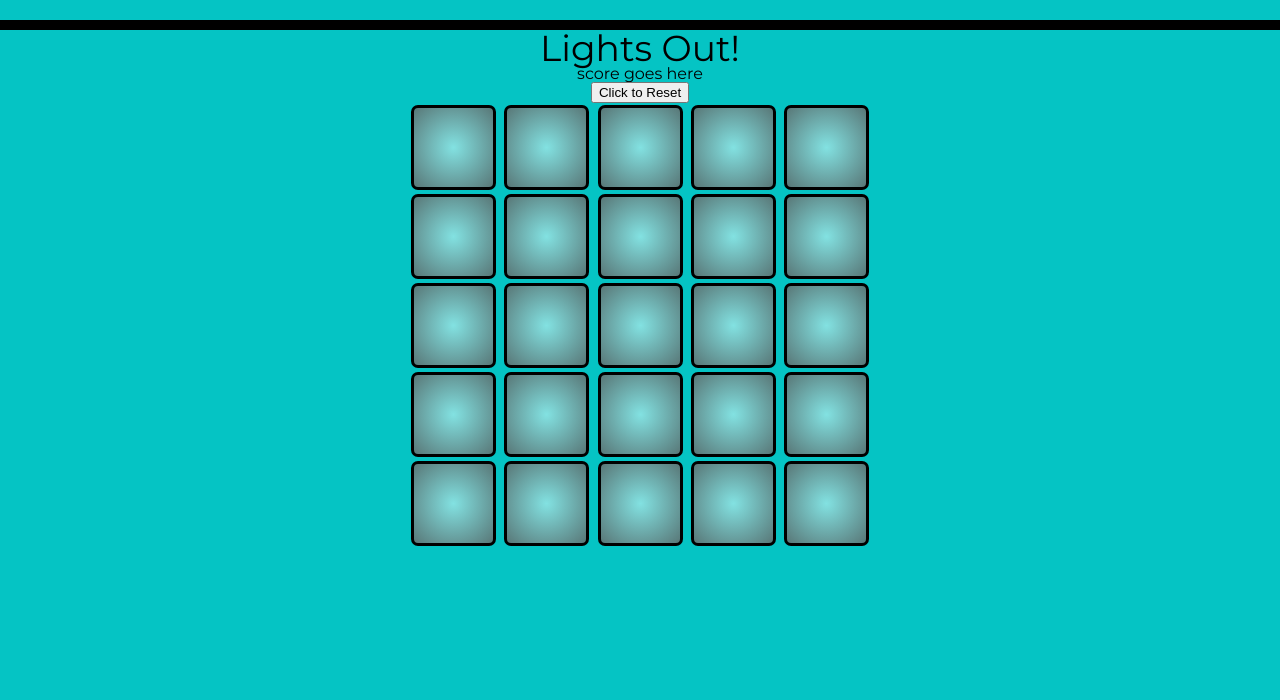
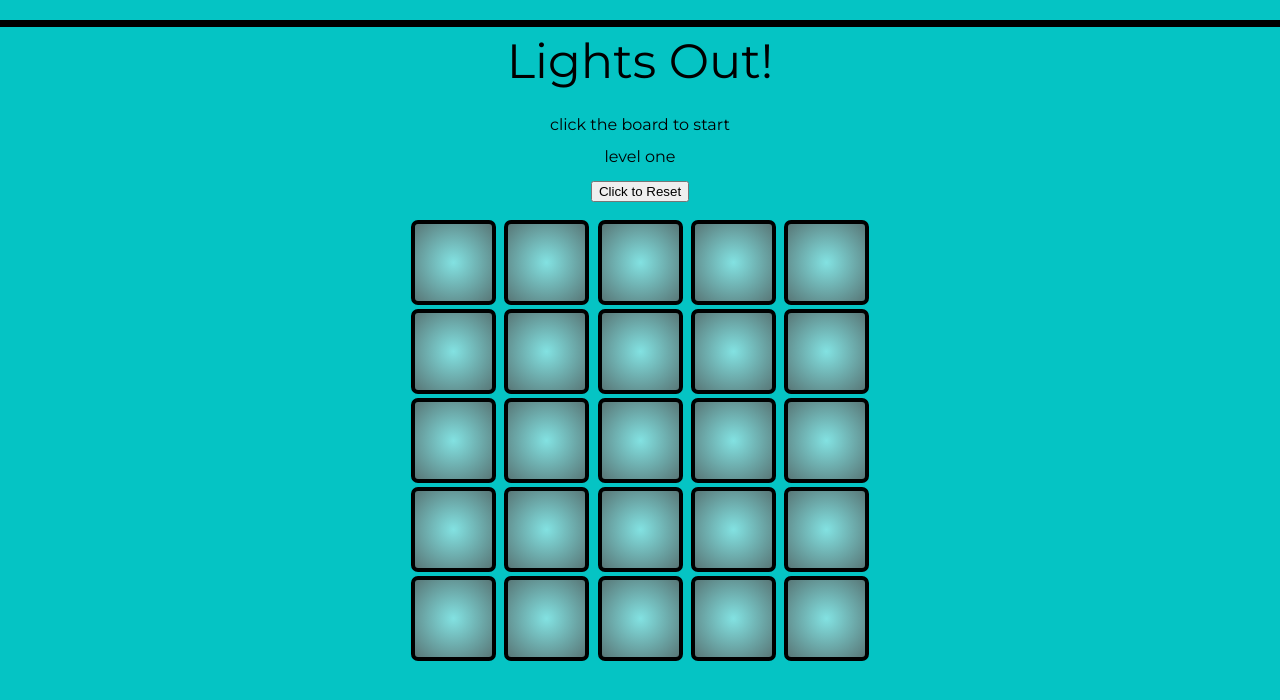
Before and after one commit to jaselchauhan/WDI_Project1, a PHP site: page / in a window 1280 px wide. Shown: the top 700 px of the page. Run offline with PHP 8.4, Linux system fonts and the light colour scheme; some libraries are stand-ins or nearby versions.

Commit message:
basic game is here. self high five

```diff
--- a/css/app.css
+++ b/css/app.css
@@ -9,10 +9,11 @@ body{
   margin-top: 50px;
 }
 
-h1 {border-top: 10px solid black;
+h1 {border-top: 7px solid black;
   width: 100%;
   margin-top: -30px;
-  font-size: 36px;
+  padding-top: 10px;
+  font-size: 48px;
   }
 
 ul {
@@ -30,7 +31,7 @@ li {
   background-color: rgba(214, 4, 4, 0.7);
   color:rgba(100, 239, 170, 0.7);
   border-radius: 7px;
-  border:3px solid black;
+  border:4px solid black;
   height: 17%;
   width:17%;
   display: inline-block;
@@ -47,7 +48,7 @@ li {
 
 li:hover{
   /*background-color:rgba(175, 119, 234, 0.1);*/
-  border:4px solid black;
+  border:5px solid black;
   box-sizing: border-box;
   box-shadow: 10px 10px 5px rgba(0,0,0,0.5);   }
 
--- a/home.html
+++ b/home.html
@@ -17,11 +17,13 @@
 
   <div class="container">
 
-    <h1 id="title">Lights Out!</h1>
+    <h1 id="title">Lights Out!</h1><br><br>
 
-    <h3 id="score"> score goes here</h3>
+    <p id="score"> click the board to start</p><br>
 
-    <button id="reset">Click to Reset</button>
+    <p id="remainingTiles"> level one</p><br>
+
+    <button id="reset">Click to Reset</button><br><br>
 
     <ul class="grid">
 
@@ -68,6 +70,8 @@ pulsating lights - http://jsoverson.github.io/jquery.pulse.js/
 rotate lights
 make responsive
 
+logic so that if reset the messages change to something different than loadup messages.
+
 ambient background which gradually changes colors
 on click flip the tiles and their relative ones with jquery animations
 
@@ -79,10 +83,14 @@ jquery flip on clicked tile?
 
 counter for remaining tiles left
 
+animate the remaining tiles and turn numbers by making them bold on each mouse click
+
 sound retro beep on mouse click
 sounds short click on mouse hover
 
 scrolling baclground image
+
+on win, the tiles fade Out and a z-index hidden div comes up to congratulate user
 
 
 //work out how player 2 will play - player 1 goes first and after the first click a timer starts counting down. player 1's turn will end once the timer has run out, at which point their turn score will be logged to compare against player 2's if neither manages to win) . if the timer runs out before the hasWon function has returned true then player ones turn has ended and its onto player two.
--- a/js/app.js
+++ b/js/app.js
@@ -28,13 +28,13 @@ $(document).ready(function() {
 
         hasWon();
 
-        $scoreBoard.html(turnCounter);
+        $scoreBoard.html("Clicks so far: "+turnCounter);
       })
     })
 
     $($reset).click(function() {
       resetBoard();
-      $scoreBoard.html(turnCounter);
+      $scoreBoard.html("click the board to start");
 
     });
 
@@ -53,14 +53,25 @@ $(document).ready(function() {
 ----------------------------------------------------------------------------------------------------------------
 */
 
+  //create functions to change the grid size on a button click - players can choose from 3X3, 4X4, 5X5 and 6X6
+
+  //calculates the remaining tiles to go green and returns the results for use in hasWon function
+    function remainingTiles () {
+      console.log($tileArray.length - greenTileCount);
+       return $tileArray.length - greenTileCount;
+    }
+
+    //animates the tiles on click
     function animateTiles(clickedIndex) {
       $(this).fadeOut(70);
       $(this).fadeIn(200);
     }
 
+    //ambient background changer using a plug in.
     function animateBackground(){
     $('body').ambience();
     };
+
 
     function hasWon(){
 
@@ -69,6 +80,8 @@ $(document).ready(function() {
           greenTileCount ++;
         }
       });
+
+      $("#remainingTiles").html("Remaining tiles: "+remainingTiles());
 
       if(greenTileCount == $tileArray.length) {
         alert("YOU HAVE WON");
@@ -88,10 +101,12 @@ $(document).ready(function() {
         var removeGreen = $($tileArray[i]).removeClass("green");
         turnCounter = 0;
         greenTileCount = 0;
+        $("#remainingTiles").html("level one");
 
       });
     }
 
+    //checks if clicked square is on the top row of the grid and returns a boolean statement to be passed into move function
     function isTopRow(clickedIndex) {
 
       if(parseInt(clickedIndex) <= row_length-1){
@@ -100,7 +115,7 @@ $(document).ready(function() {
         return false;
       }
     }
-
+    //checks if clicked square is on the bottom row of the grid and returns a boolean statement to be passed into move function
     function isBottomRow(clickedIndex){
       if(parseInt(clickedIndex) > $tileArray.length - (row_length+1)) {
         return true;
@@ -108,7 +123,7 @@ $(document).ready(function() {
         return false;
       }
     }
-
+    //checks if clicked square is in the left of the grid and returns a boolean statement to be passed into move function
     function isLeftColumn(clickedIndex){
 
       if(parseInt(clickedIndex) ==0 ){
@@ -120,7 +135,7 @@ $(document).ready(function() {
         return false;
       }
     }
-
+    //checks if clicked square is in the right of the grid and returns a boolean statement to be passed into move function
     function isRightColumn(clickedIndex){
 
       if(parseInt(clickedIndex) === $tileArray.length -1 ){
@@ -134,7 +149,7 @@ $(document).ready(function() {
       }
     }
 
-
+    //logic for turning the right grids to green
     function move (isTopRow,isBottomRow,isLeftColumn,isRightColumn, clickedIndex) {
 
       var currentClick = [];
@@ -204,7 +219,7 @@ $(document).ready(function() {
             $tile.toggleClass("green");
 
         }
-      console.log(turnCounter + " turns had by player 1");
+      // console.log(turnCounter + " turns had by player 1");
     }
 
 });
```
